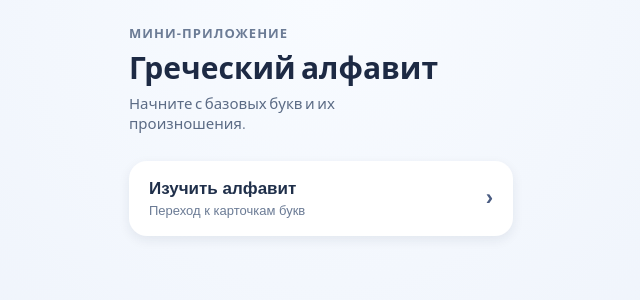
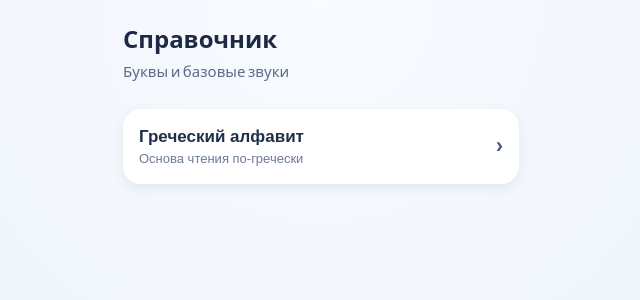
Before and after one commit to davletova/prep_greek, a React (Vite) app in the folder webapp/: page / in a window 1280 px wide. Shown: the top 300 px of the page, without its empty margins (319-959 px from the left). Built offline with nearby package versions, Linux system fonts and the light colour scheme.

Commit message:
create start page

```diff
--- a/webapp/src/App.jsx
+++ b/webapp/src/App.jsx
@@ -10,19 +10,16 @@ export default function App() {
   return (
     <div className="app">
       <header className="app__header">
-        <p className="app__eyebrow">Мини‑приложение</p>
-        <h1 className="app__title">Греческий алфавит</h1>
-        <p className="app__subtitle">
-          Начните с базовых букв и их произношения.
-        </p>
+        <h1 className="app__title">Справочник</h1>
+        <p className="app__subtitle">Буквы и базовые звуки</p>
       </header>
 
       <main className="app__content">
         <button className="card-button" type="button">
           <div className="card-button__text">
-            <span className="card-button__title">Изучить алфавит</span>
+            <span className="card-button__title">Греческий алфавит</span>
             <span className="card-button__subtitle">
-              Переход к карточкам букв
+              Основа чтения по-гречески
             </span>
           </div>
           <span className="card-button__chevron">›</span>
--- a/webapp/src/app.css
+++ b/webapp/src/app.css
@@ -23,7 +23,7 @@ body {
   display: flex;
   flex-direction: column;
   min-height: 100vh;
-  padding: 24px 18px 32px;
+  padding: 24px 12px 32px;
   gap: 28px;
 }
 
@@ -44,8 +44,8 @@ body {
 
 .app__title {
   margin: 0;
-  font-size: 30px;
-  line-height: 1.15;
+  font-size: 24px;
+  line-height: 1.2;
   font-weight: 700;
   color: #1d2a44;
 }
@@ -65,7 +65,7 @@ body {
 
 .card-button {
   border: none;
-  padding: 18px 20px;
+  padding: 18px 16px;
   background: #ffffff;
   border-radius: 18px;
   box-shadow: 0 4px 12px rgba(22, 35, 66, 0.08);
```
